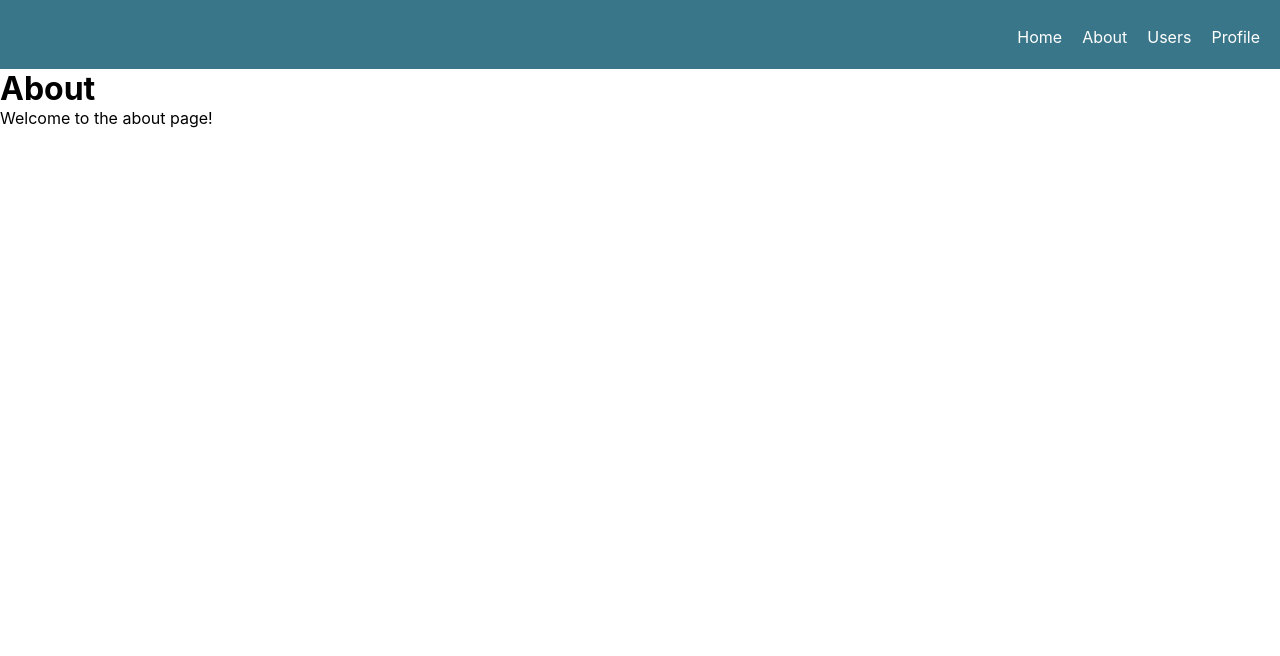
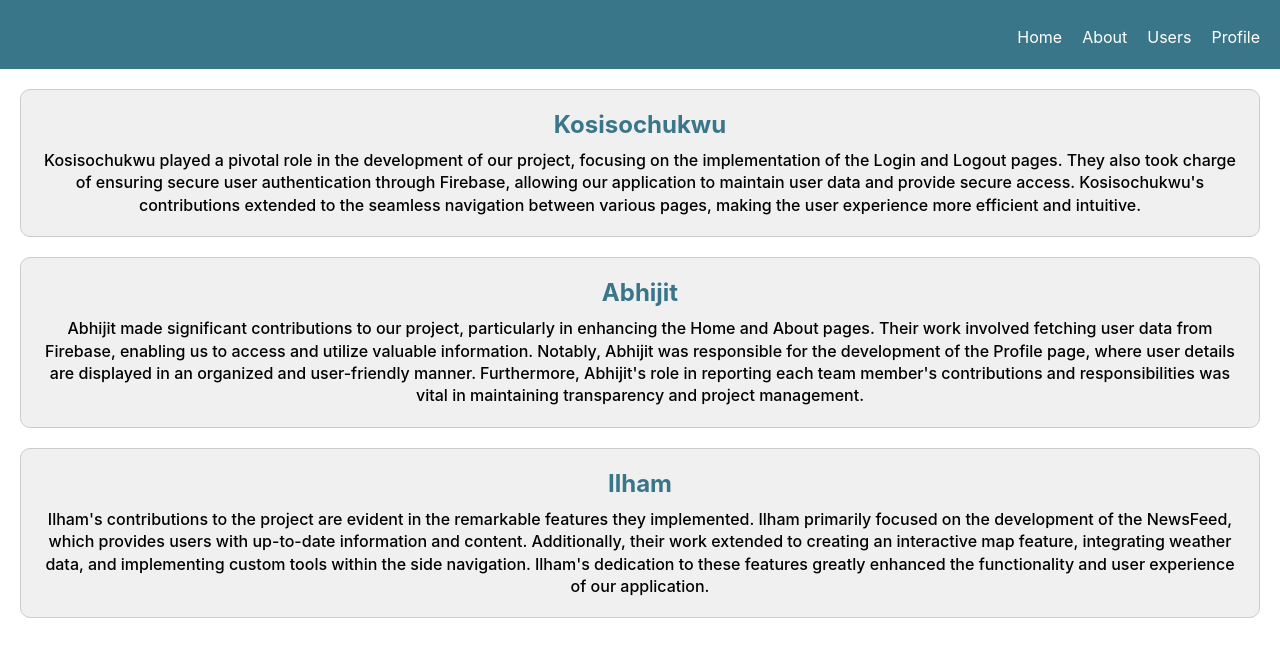
Before and after one commit to KosyAbone/React-Dashboard, a React (Create React App) app: page /about in a window 1280 px wide. Shown: the top 656 px of the page. Built offline with nearby package versions, Linux system fonts and the light colour scheme.

Commit message:
added about page

```diff
--- /dev/null
+++ b/src/pages/Main/about.css
@@ -0,0 +1,23 @@
+.about {
+    text-align: center;
+  }
+
+  .student {
+    border: 1px solid #ccc;
+    border-radius: 10px;
+    padding: 20px;
+    margin: 20px;
+    background-color: #f0f0f0;
+  }
+
+  h3 {
+    font-size: 24px;
+    color: rgb(58, 118, 137);
+    margin-bottom: 10px;
+  }
+
+  p {
+    font-size: 16px;
+    line-height: 1.4;
+    font-weight: 500;
+  }
--- a/src/pages/Main/about.js
+++ b/src/pages/Main/about.js
@@ -1,12 +1,23 @@
-import React from "react";
+import React from 'react';
+import './about.css';
 
-const About = () => {
-    return (
-        <div>
-        <h1>About</h1>
-        <p>Welcome to the about page!</p>
-        </div>
-    );
+function About() {
+  return (
+    <div className="about">
+      <div className="student">
+        <h3>Kosisochukwu</h3>
+        <p>Kosisochukwu played a pivotal role in the development of our project, focusing on the implementation of the Login and Logout pages. They also took charge of ensuring secure user authentication through Firebase, allowing our application to maintain user data and provide secure access. Kosisochukwu's contributions extended to the seamless navigation between various pages, making the user experience more efficient and intuitive.</p>
+      </div>
+      <div className="student">
+        <h3>Abhijit</h3>
+        <p>Abhijit made significant contributions to our project, particularly in enhancing the Home and About pages. Their work involved fetching user data from Firebase, enabling us to access and utilize valuable information. Notably, Abhijit was responsible for the development of the Profile page, where user details are displayed in an organized and user-friendly manner. Furthermore, Abhijit's role in reporting each team member's contributions and responsibilities was vital in maintaining transparency and project management.</p>
+      </div>
+      <div className="student">
+        <h3>Ilham</h3>
+        <p>Ilham's contributions to the project are evident in the remarkable features they implemented. Ilham primarily focused on the development of the NewsFeed, which provides users with up-to-date information and content. Additionally, their work extended to creating an interactive map feature, integrating weather data, and implementing custom tools within the side navigation. Ilham's dedication to these features greatly enhanced the functionality and user experience of our application.</p>
+      </div>
+    </div>
+  );
 }
 
 export default About;
```
